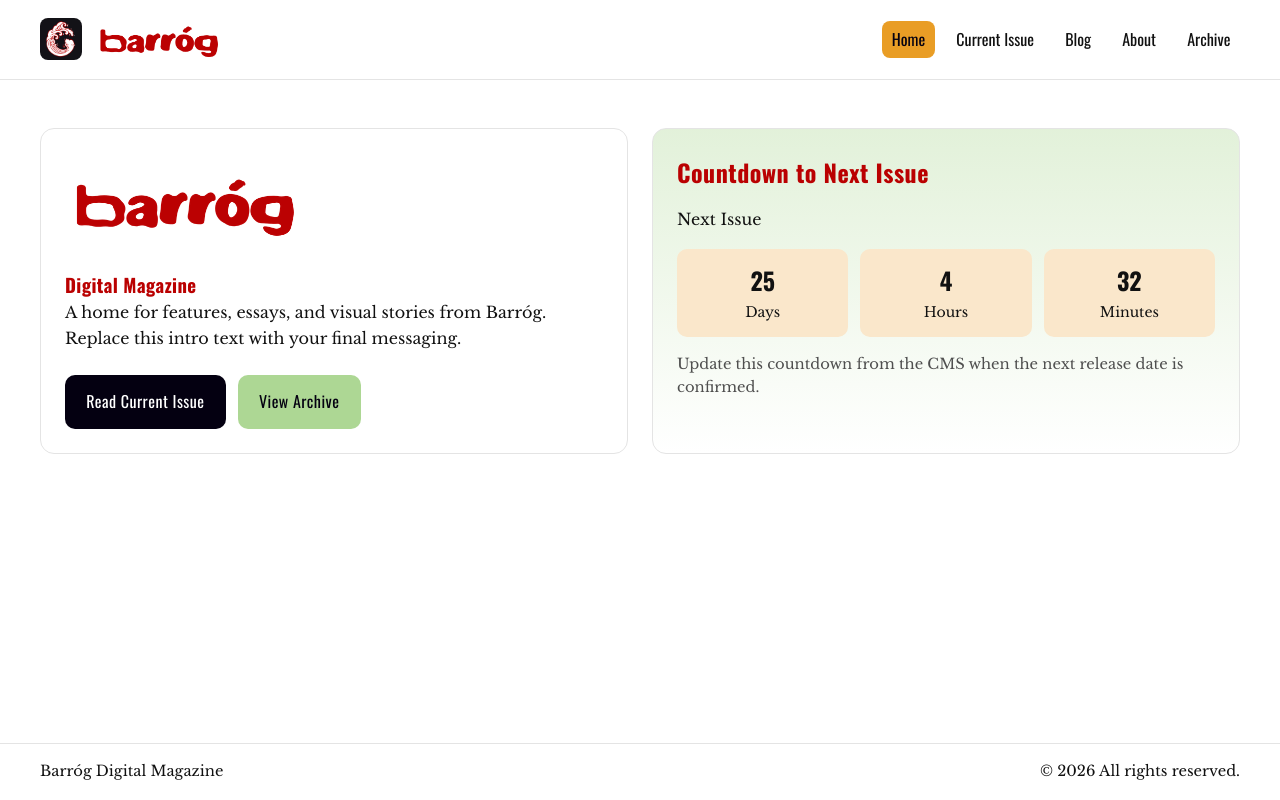
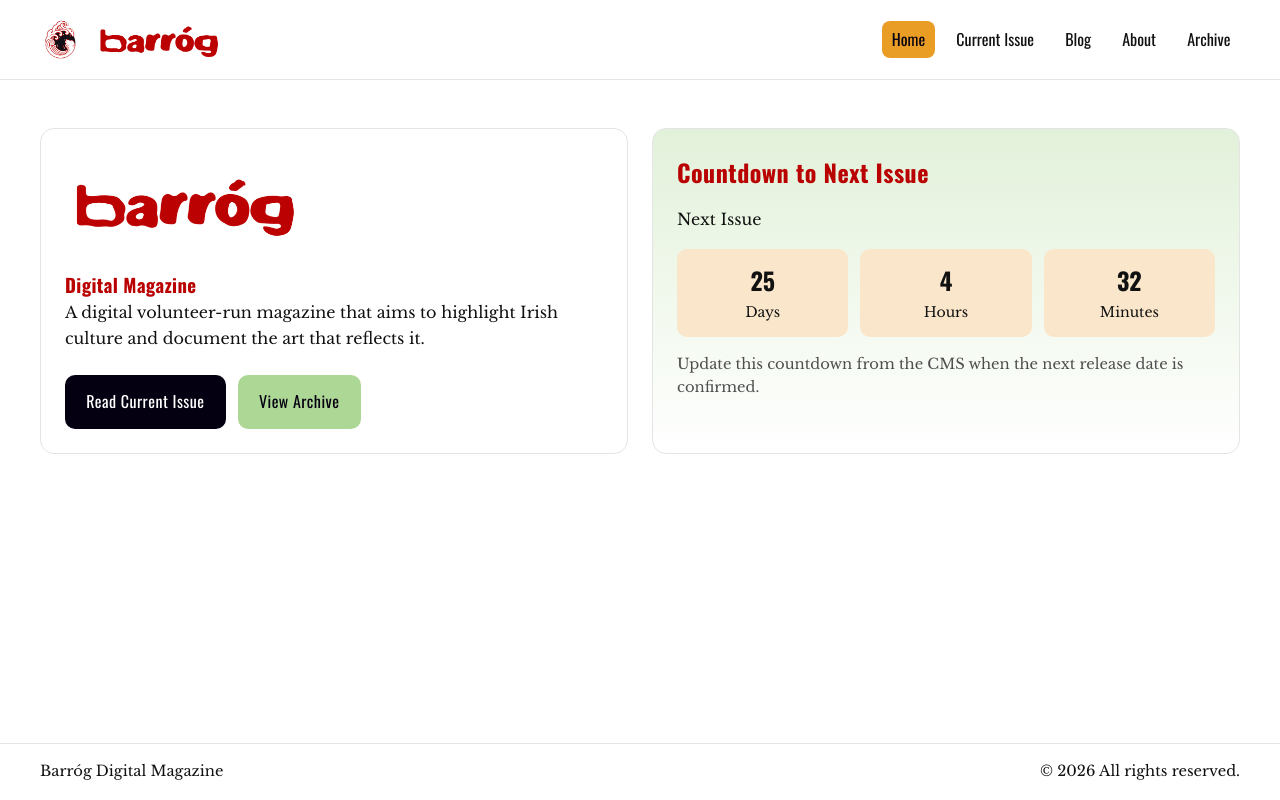
Before and after one commit to oisin-mcg/barrogmag, a React (Vite) app: page / in a window 1280 px wide. Built offline with nearby package versions, Linux system fonts and the light colour scheme.

Commit message:
Final logo and homepage copy update

```diff
--- a/src/pages/HomePage.tsx
+++ b/src/pages/HomePage.tsx
@@ -31,8 +31,8 @@ export default function HomePage() {
             />
             <h1>Digital Magazine</h1>
             <p>
-              A home for features, essays, and visual stories from Barróg.
-              Replace this intro text with your final messaging.
+              A digital volunteer-run magazine that aims to highlight Irish
+              culture and document the art that reflects it.
             </p>
             <div className="cta-row">
               <Link className="button-link primary" to={`/issue/${currentIssue.slug}`}>
```
Also changed, not shown: public/assets/branding/logo-icon.png.
